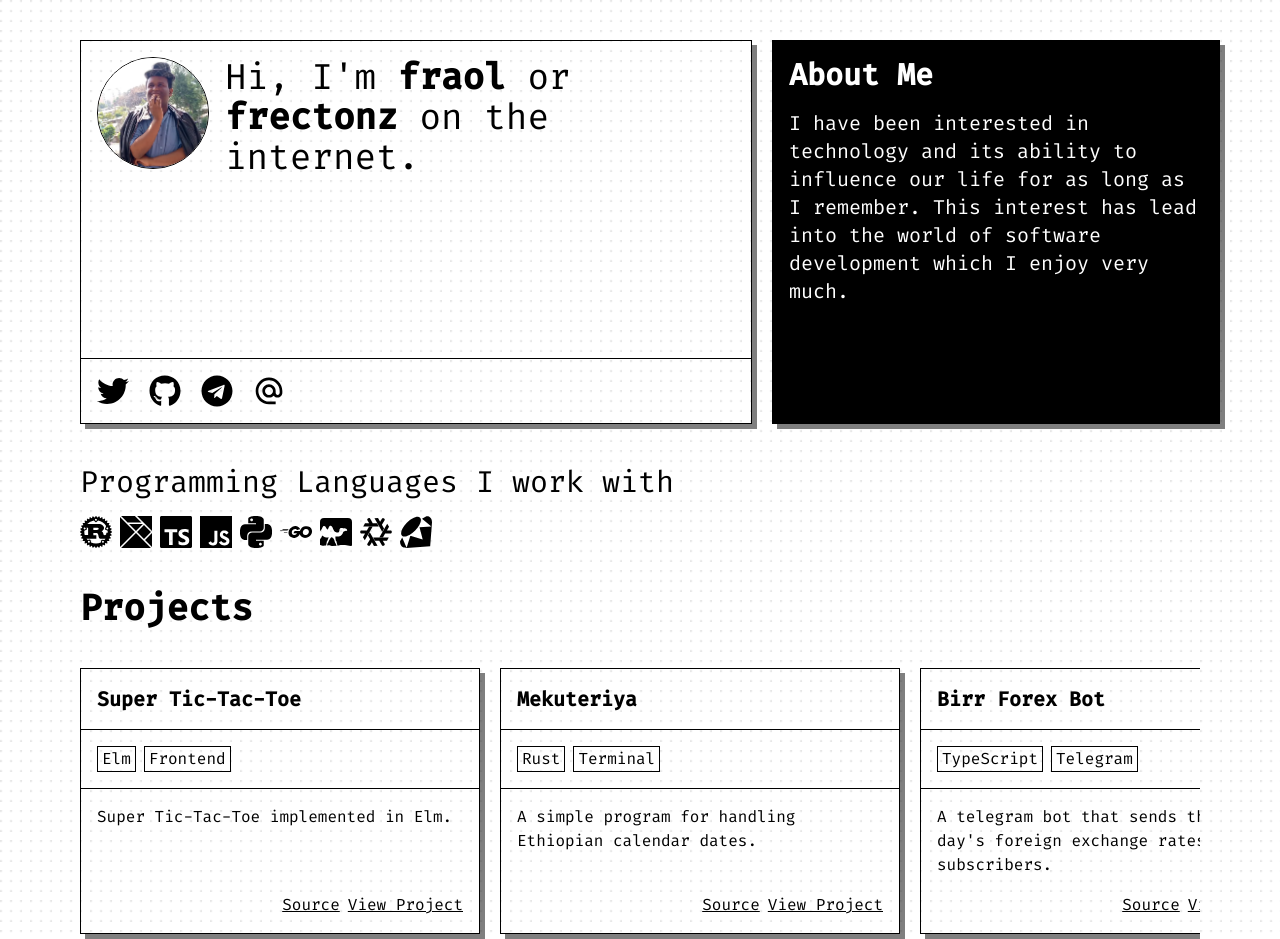
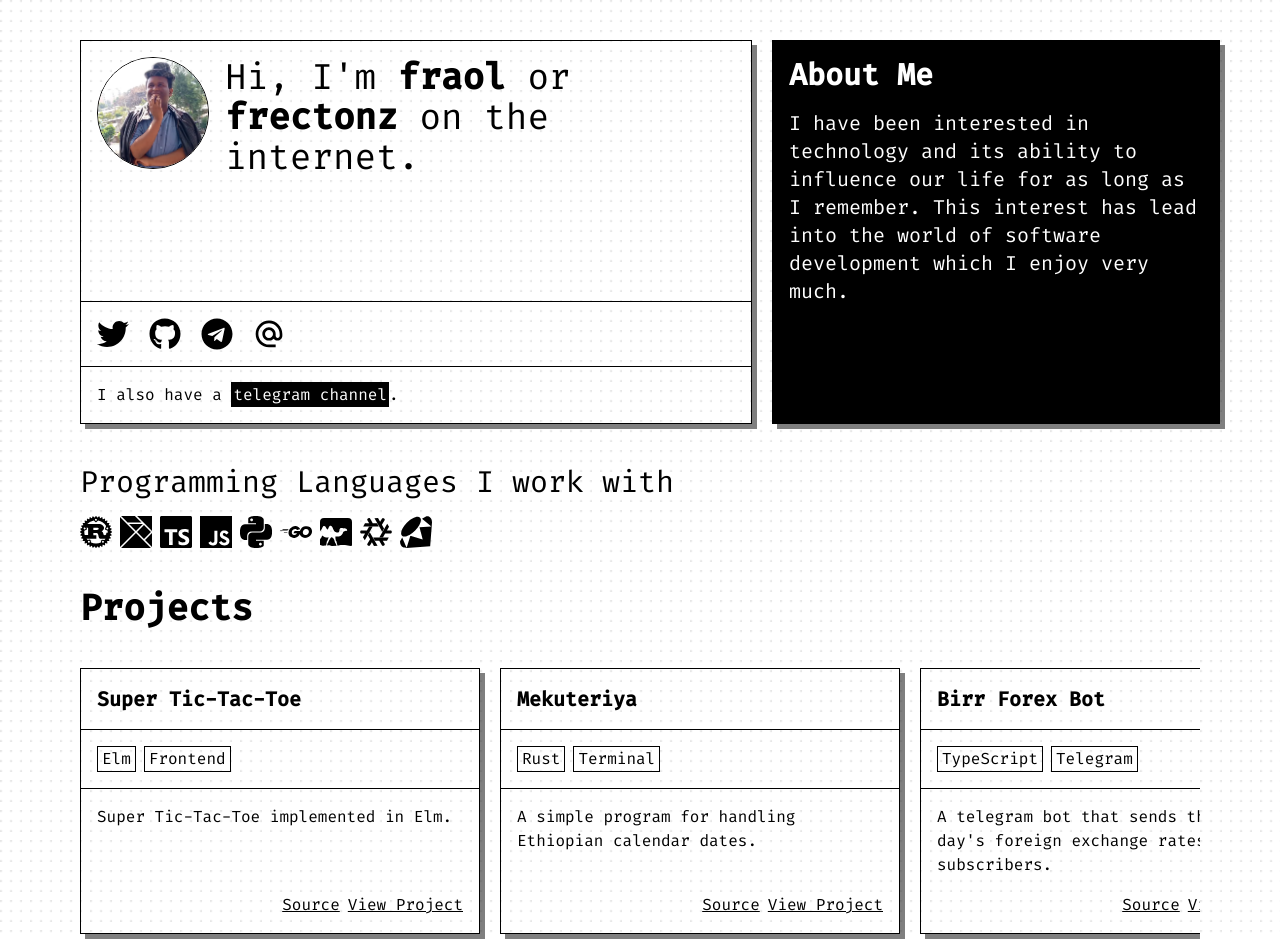
Before and after one commit to frectonz/frectonz-website, an Astro site: page / in a window 1280 px wide. Shown: the top 939 px of the page. Built offline with nearby package versions, Linux system fonts and the light colour scheme; Astro itself is replaced by a stand-in of ours.

Commit message:
feat: add link to telegram channel

```diff
--- a/src/pages/index.astro
+++ b/src/pages/index.astro
@@ -29,7 +29,7 @@ const socials = [
   },
   {
     name: "Telegram",
-    link: "https://telegram.com/thefrectonz",
+    link: "https://t.me/frectonz",
     icon: FaTelegram,
   },
   {
@@ -146,6 +146,15 @@ const stories = [
           ))
         }
       </section>
+
+      <section class="p-4 border-t border-black flex gap-5 items-center">
+        <p>
+          I also have a <a
+            href="https://telegram.me/s/thefrectonz"
+            class="bg-black text-white p-0.5">telegram channel</a
+          >.
+        </p>
+      </section>
     </div>
 
     <section
```
